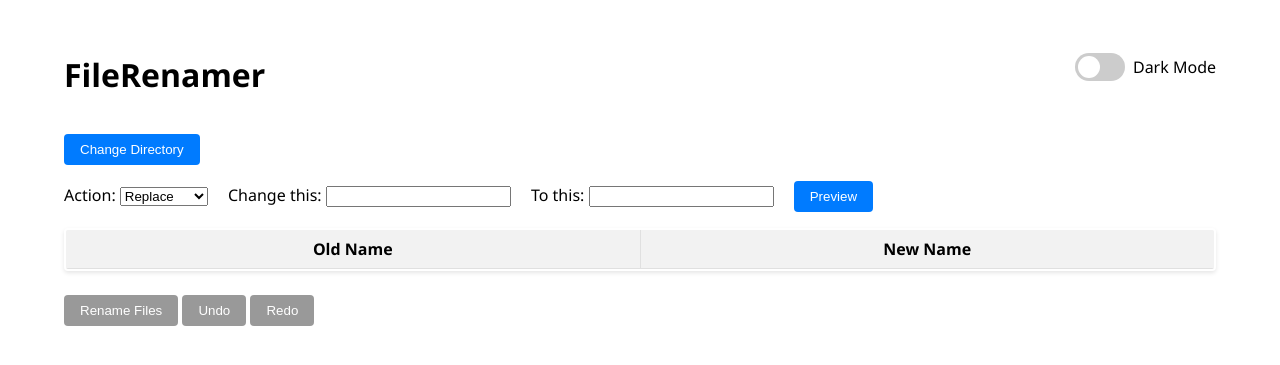
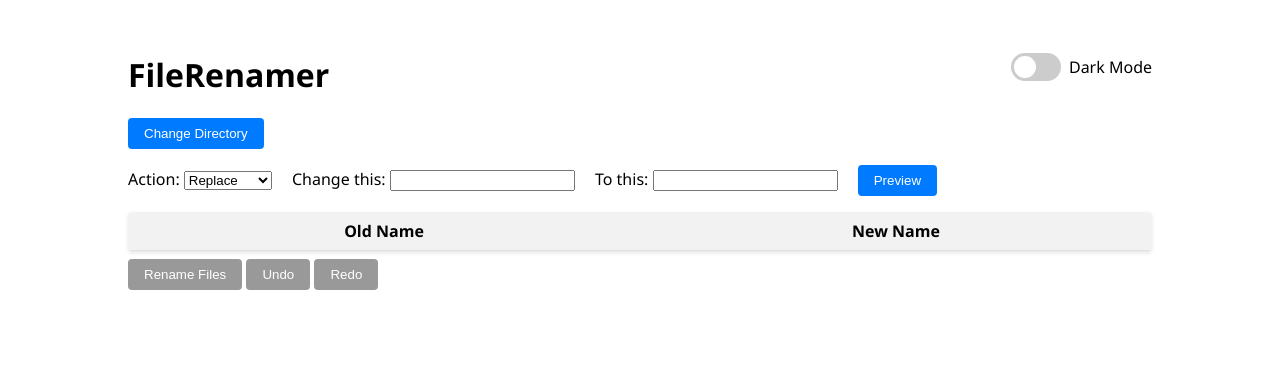
Before and after one commit to TurbulentRice/filerenamer, a Flask app: page / in a window 1280 px wide. Shown: the top 365 px of the page. Run offline with Flask 2, Linux system fonts and the light colour scheme; data that the repository does not hold is empty.

Commit message:
update design and example

```diff
--- a/filerenamer/static/app.js
+++ b/filerenamer/static/app.js
@@ -12,6 +12,19 @@
   const undoBtn = document.getElementById("undoBtn");
   const redoBtn = document.getElementById("redoBtn");
   const statusDiv = document.getElementById("status");
+
+  const themeToggle = document.getElementById("themeToggle");
+  const userPref = localStorage.getItem("filerenamer-theme");
+
+  // Dark‑mode toggle
+  if (userPref === "dark") {
+    document.body.classList.add("dark-mode");
+    themeToggle.checked = true;
+  }
+  themeToggle.addEventListener("change", () => {
+    document.body.classList.toggle("dark-mode", themeToggle.checked);
+    localStorage.setItem("filerenamer-theme", themeToggle.checked ? "dark" : "light");
+  });
 
   function setCurrentDir(dir) {
     currentDirSpan.textContent = "Directory: " + dir;
--- a/filerenamer/static/style.css
+++ b/filerenamer/static/style.css
@@ -16,7 +16,8 @@ body.dark-mode {
 }
 body {
   font-family: "Segoe UI", Arial, sans-serif;
-  margin: 2rem 4rem;
+  max-width: 80%;
+  margin: 2rem auto;
   background: var(--bg);
   color: var(--fg);
   transition: background 0.2s ease, color 0.2s ease;
@@ -39,20 +40,29 @@ input, select { margin-right: 1rem; }
 }
 table {
   border-collapse: collapse;
+  border-spacing: 0;
   width: 100%;
-  margin-top: 1rem;
-  margin-bottom: 1rem;
   table-layout: fixed;
-  border: 2px solid var(--table-border);
   border-radius: 4px;
   box-shadow: 0 2px 4px rgba(0, 0, 0, 0.1);
   overflow: hidden;
+  /* Show vertical scrollbar hint */
+  tbody::-webkit-scrollbar {
+    width: 8px;
+  }
+  tbody::-webkit-scrollbar-thumb {
+    background-color: var(--disabled);
+    border-radius: 4px;
+  }
 }
 th, td {
   border-bottom: 1px solid #e0e0e0;
   border-right: 1px solid #e0e0e0;
   padding: 0.5rem;
   overflow-wrap: anywhere;
+}
+thead th {
+  border-right: none; /* remove vertical header border to align with scrollbar offset */
 }
 /* Remove right border on last child to avoid double border */
 td:last-child, th:last-child {
@@ -67,6 +77,8 @@ tbody {
   max-height: 60vh;
   overflow-y: auto;
   display: block;
+  /* Reserve space for scrollbar so header columns stay aligned */
+  scrollbar-gutter: stable;
 }
 thead, tbody tr {
   display: table;
@@ -145,5 +157,4 @@ thead, tbody tr {
   display: flex;
   align-items: center;
   justify-content: space-between;
-  margin-bottom: 1rem;
 }
--- a/filerenamer/templates/index.html
+++ b/filerenamer/templates/index.html
@@ -23,7 +23,7 @@
     <span id="currentDir" style="margin-left: 1rem; font-weight: bold;"></span>
   </div>
 
-  <div>
+  <div style="margin-bottom: 1rem;">
     <!-- Action selector -->
     <label>
       Action:
@@ -86,18 +86,5 @@
 
 </script>
   <script src="/static/app.js"></script>
-  <script>
-    // Dark‑mode toggle
-    const themeToggle = document.getElementById("themeToggle");
-    const userPref = localStorage.getItem("filerenamer-theme");
-    if (userPref === "dark") {
-      document.body.classList.add("dark-mode");
-      themeToggle.checked = true;
-    }
-    themeToggle.addEventListener("change", () => {
-      document.body.classList.toggle("dark-mode", themeToggle.checked);
-      localStorage.setItem("filerenamer-theme", themeToggle.checked ? "dark" : "light");
-    });
-  </script>
 </body>
 </html>
```
Also changed, not shown: example.png.
